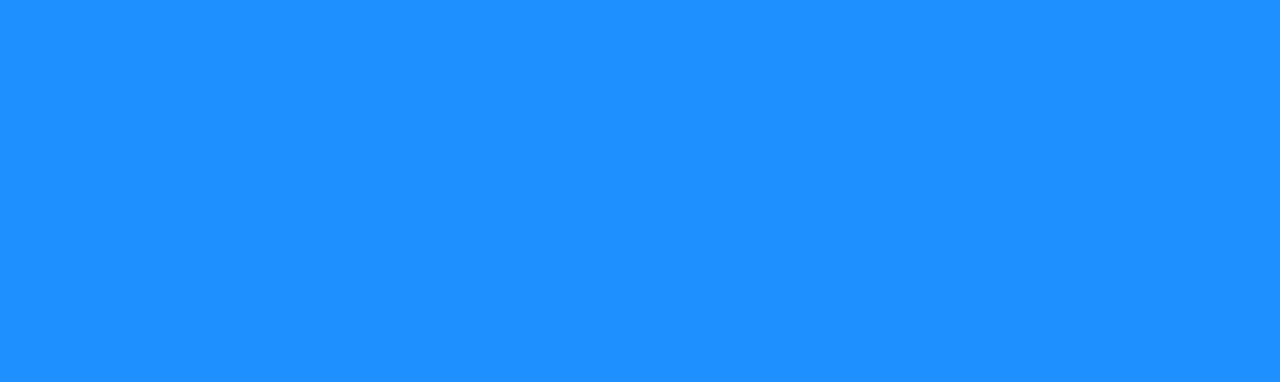
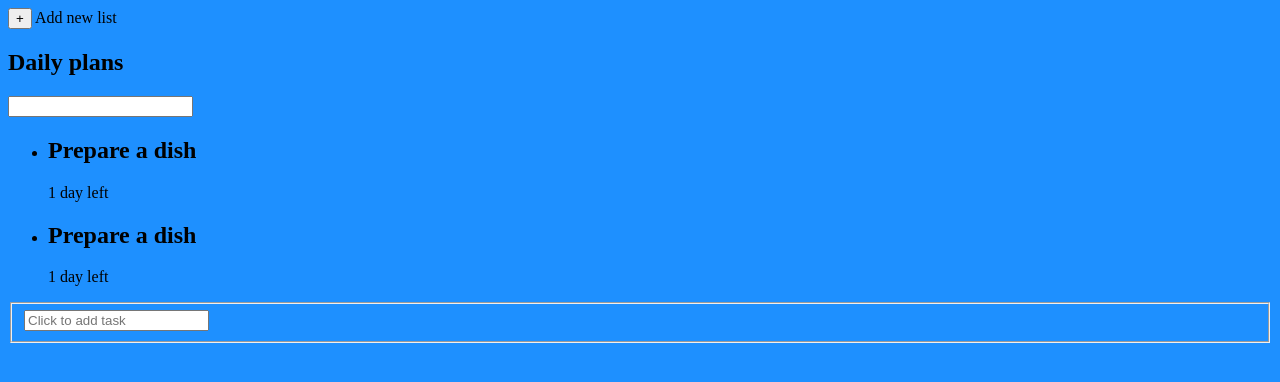
Before and after one commit to Ceci007/to-do-list, a plain HTML site: page index.html in a window 1280 px wide. Drawn offline with Linux system fonts and the light colour scheme.

Commit message:
Add HTML structure

```diff
--- a/index.html
+++ b/index.html
@@ -1 +1 @@
-<!doctype html><html lang="en"><head><meta charset="UTF-8"><meta name="viewport" content="width=device-width,initial-scale=1"><title>Document</title><link href="main.css" rel="stylesheet"></head><body><script src="main.bundle.js"></script></body></html>
+<!doctype html><html lang="en"><head><meta charset="UTF-8"><meta name="viewport" content="width=device-width,initial-scale=1"><title>to-do list</title><link href="main.css" rel="stylesheet"></head><body class="body"><main class="main"><div class="main__container"><button class="add-list-button">+</button> <span class="add-list-button__text">Add new list</span><section class="task-list"><div class="list"><div class="list-description"><h1 class="list-description__h1">Daily plans</h1><input></div><ul class="tasks"><li class="tasks__task-item"><div class="tasks__task-element"><i class="tasks__radio-button"></i><h2 class="tasks__h2">Prepare a dish</h2><div class="tasks__priority"></div><time class="tasks__rest-time">1 day left</time> <i class="tasks__delete-task-icon"></i></div></li><li class="tasks__task-item"><div class="tasks__task-element"><i class="tasks__radio-button"></i><h2 class="tasks__h2">Prepare a dish</h2><div class="tasks__priority"></div><time class="tasks__rest-time">1 day left</time> <i class="tasks__delete-task-icon"></i></div></li></ul><form class="add-task" tabindex="0"><fieldset class="add-task__fields"><input class="add-task__name-input add-task__add-button" placeholder="Click to add task"> <i class="add-task__button-icon"></i></fieldset></form></div></section></div></main><script src="main.bundle.js"></script></body></html>
```
